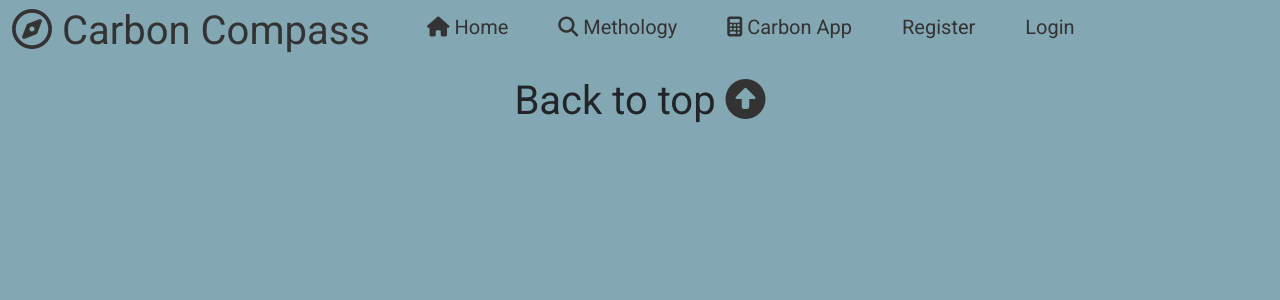
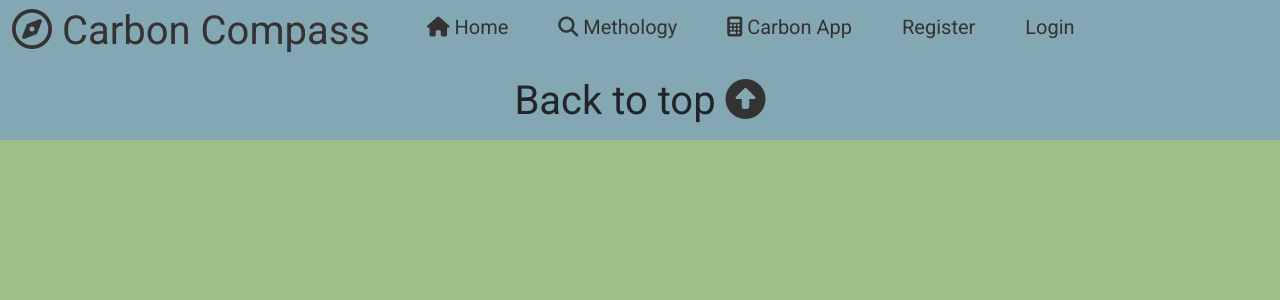
Before and after one commit to PederEP/Carbon_App, a Flask app: page / in a window 1280 px wide. Shown: the top 300 px of the page. Run offline with Flask 2, Linux system fonts and the light colour scheme; some libraries are stand-ins or nearby versions.

Commit message:
Update layout.css

```diff
--- a/capp/static/layout.css
+++ b/capp/static/layout.css
@@ -17,7 +17,7 @@ Navbar (a menu): #2a4359
 }
 body {
   font-family: 'Roboto', sans-serif;
-  background: #84A8B3;
+  background: #9dc088;
   line-height: 1.6;
 }
 .container {
```
